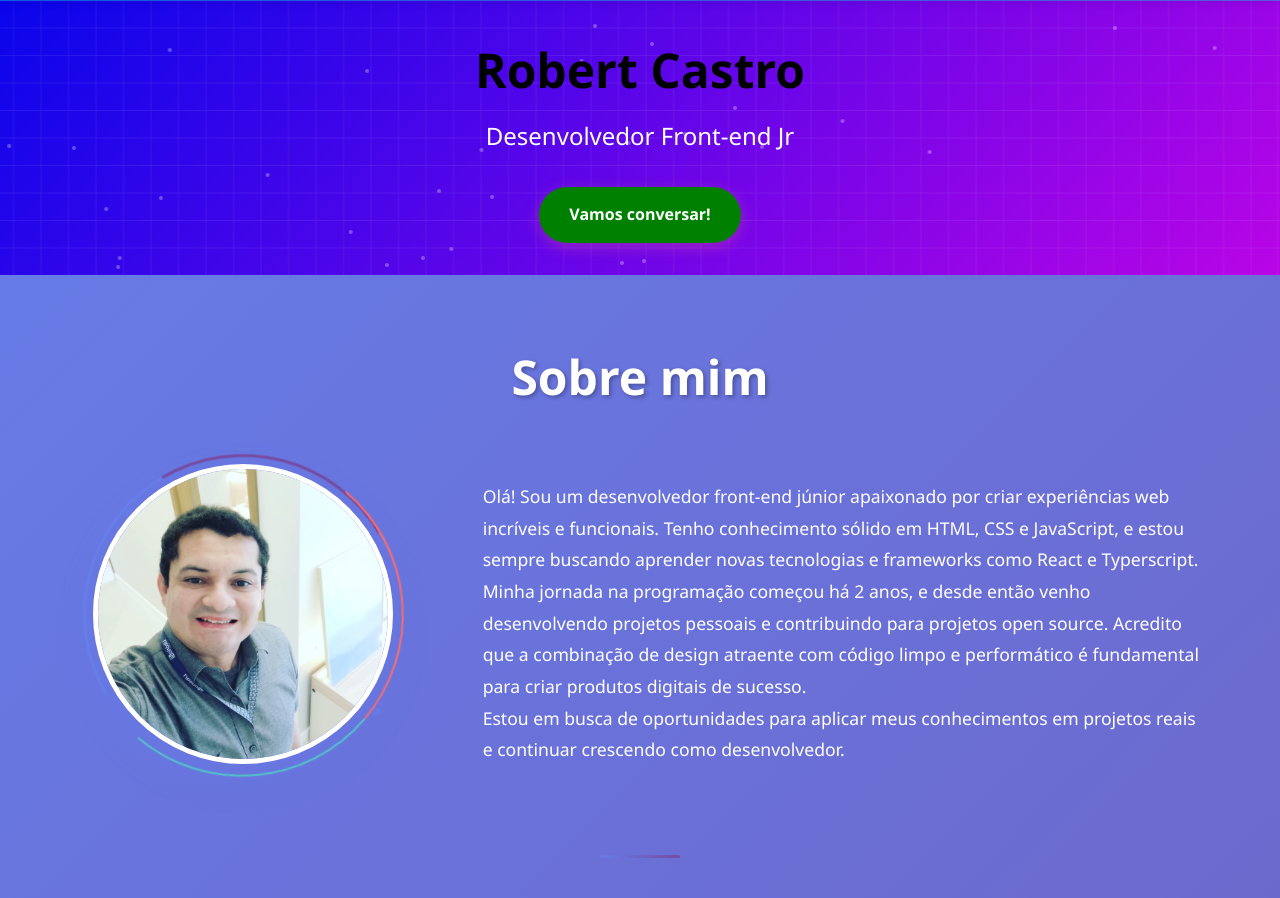
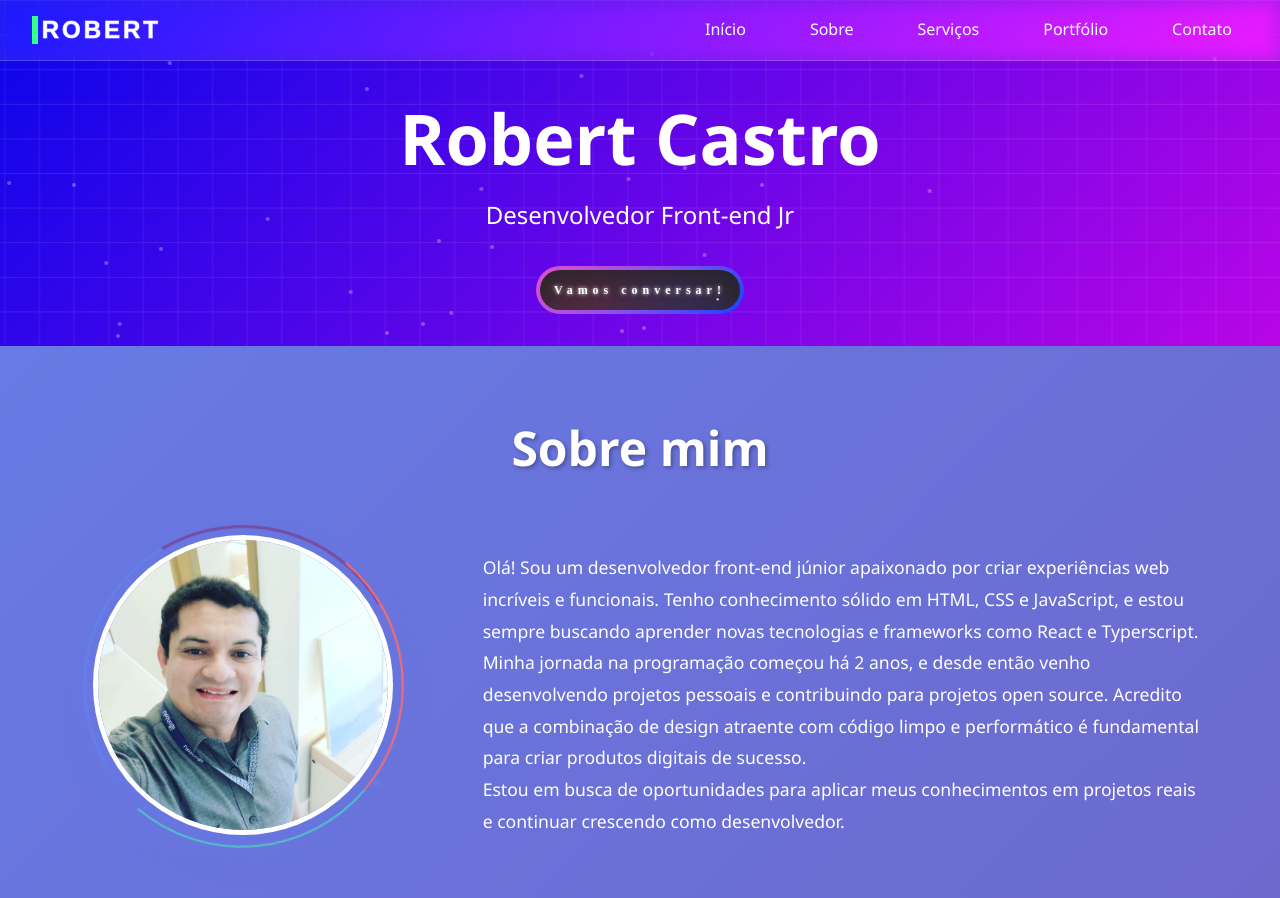
Before and after one commit to RobertCastro86/meu-portfolio-javascript, a plain HTML site: page index.html in a window 1280 px wide. Shown: the top 898 px of the page. Drawn offline with Linux system fonts and the light colour scheme.

Commit message:
add botão/css

```diff
--- /dev/null
+++ b/css/menu.css
@@ -0,0 +1,184 @@
+        .navbar {
+            background: rgba(255, 255, 255, 0.1);
+            -webkit-backdrop-filter: blur(10px) saturate(180%);
+            backdrop-filter: blur(10px) saturate(180%);
+            border-bottom: 1px solid rgba(255, 255, 255, 0.2);
+            padding: 1rem 2rem;
+            position: fixed;
+            width: 100%;
+            top: 0;
+            z-index: 1000;
+            display: flex;
+            justify-content: space-between;
+            align-items: center;
+        }
+
+        .logo {
+            font-size: 1.5rem;
+            font-weight: bold;
+            color: white;
+            text-decoration: none;
+        }
+
+        .hamburger {
+            display: none;
+            flex-direction: column;
+            cursor: pointer;
+            background: none;
+            border: none;
+            padding: 0.5rem;
+            z-index: 1001;
+        }
+
+        .hamburger span {
+            width: 25px;
+            height: 3px;
+            background: white;
+            margin: 3px 0;
+            transition: all 0.3s ease;
+            border-radius: 2px;
+        }
+
+        .hamburger.active span:nth-child(1) {
+            transform: rotate(45deg) translate(6px, 6px);
+        }
+
+        .hamburger.active span:nth-child(2) {
+            opacity: 0;
+        }
+
+        .hamburger.active span:nth-child(3) {
+            transform: rotate(-45deg) translate(6px, -6px);
+        }
+
+        .nav-menu {
+            display: flex;
+            list-style: none;
+            gap: 2rem;
+        }
+
+        .nav-menu li a {
+            color: white;
+            text-decoration: none;
+            font-weight: 500;
+            padding: 0.5rem 1rem;
+            border-radius: 25px;
+            transition: all 0.3s ease;
+            position: relative;
+        }
+
+        .nav-menu li a:hover {
+            background: rgba(255, 255, 255, 0.2);
+            transform: translateY(-2px);
+        }
+
+        .nav-menu li a::before {
+            content: '';
+            position: absolute;
+            bottom: 0;
+            left: 50%;
+            width: 0;
+            height: 2px;
+            background: white;
+            transition: all 0.3s ease;
+            transform: translateX(-50%);
+        }
+
+        .nav-menu li a:hover::before {
+            width: 80%;
+        }
+
+        .content {
+            margin-top: 100px;
+            padding: 2rem;
+            text-align: center;
+        }
+
+        .content h1 {
+            color: white;
+            font-size: 3rem;
+            margin-bottom: 1rem;
+            text-shadow: 2px 2px 4px rgba(0, 0, 0, 0.3);
+        }
+
+        .content p {
+            color: rgba(255, 255, 255, 0.9);
+            font-size: 1.2rem;
+            max-width: 600px;
+            margin: 0 auto;
+            line-height: 1.6;
+        }
+
+        /* Estilos responsivos */
+        @media screen and (max-width: 768px) {
+            .hamburger {
+                display: flex;
+            }
+
+            .nav-menu {
+                position: fixed;
+                left: -100%;
+                top: 0;
+                flex-direction: column;
+                background: rgba(0, 0, 0, 0.95);
+                -webkit-backdrop-filter: blur(10px) saturate(180%);
+                backdrop-filter: blur(10px) saturate(180%);
+                width: 100%;
+                height: 100vh;
+                text-align: center;
+                transition: all 0.3s ease;
+                justify-content: center;
+                align-items: center;
+                gap: 3rem;
+            }
+
+            .nav-menu.active {
+                left: 0;
+            }
+
+            .nav-menu li a {
+                font-size: 1.5rem;
+                padding: 1rem 2rem;
+                display: block;
+                width: 200px;
+                background: rgba(255, 255, 255, 0.1);
+                border: 2px solid rgba(255, 255, 255, 0.2);
+                border-radius: 50px;
+                transition: all 0.3s ease;
+            }
+
+            .nav-menu li a:hover {
+                background: rgba(255, 255, 255, 0.2);
+                border-color: rgba(255, 255, 255, 0.5);
+                transform: scale(1.05);
+            }
+
+            .content h1 {
+                font-size: 2rem;
+            }
+
+            .content p {
+                font-size: 1rem;
+                padding: 0 1rem;
+            }
+        }
+
+        /* Animação de entrada */
+        .nav-menu li {
+            opacity: 0;
+            transform: translateY(20px);
+            animation: fadeInUp 0.5s ease forwards;
+        }
+
+        .nav-menu li:nth-child(1) { animation-delay: 0.1s; }
+        .nav-menu li:nth-child(2) { animation-delay: 0.2s; }
+        .nav-menu li:nth-child(3) { animation-delay: 0.3s; }
+        .nav-menu li:nth-child(4) { animation-delay: 0.4s; }
+        .nav-menu li:nth-child(5) { animation-delay: 0.5s; }
+
+        @keyframes fadeInUp {
+            to {
+                opacity: 1;
+                transform: translateY(0);
+            }
+        }
--- a/css/style.css
+++ b/css/style.css
@@ -52,11 +52,12 @@ header::before {
 }
 
 .header-content h1 {
-    font-size: 3rem;
-    margin-bottom: 0.5rem;
+    font-size: 70px;
+    margin: 50px;
+    margin-bottom: 0.1rem;
     opacity: 0;
     animation: fadeInUp 1s ease forwards;
-    color: #000; /* H1 em preto */
+    color: white; /* H1 em branco */
 }
 
 .header-content .subtitle {
@@ -96,42 +97,6 @@ header::before {
     }
 }
 
-/* Navigation */
-nav {
-    background: rgb(4, 177, 235);
-    -webkit-backdrop-filter: blur(10px) saturate(180%);
-    backdrop-filter: blur(10px) saturate(180%);
-    position: fixed;
-    top: 0;
-    width: 100%;
-    z-index: 1000;
-    padding: 1rem 0;
-    box-shadow: 0 2px 10px rgba(0,0,0,0.1);
-    transform: translateY(-100%);
-    transition: transform 0.3s ease;
-}
-
-nav.visible {
-    transform: translateY(0);
-}
-
-nav ul {
-    list-style: none;
-    display: flex;
-    justify-content: center;
-    gap: 2rem;
-}
-
-nav a {
-    text-decoration: none;
-    color: white;
-    font-weight: 500;
-    transition: color 0.3s ease;
-}
-
-nav a:hover {
-    color: blueviolet;
-}
 
 /* Sections */
 section {
@@ -653,3 +618,228 @@ footer {
         padding: 1.5rem;
     }
 }
+
+/* From Uiverse.io by satyamchaudharydev */
+/* === removing default button style ===*/
+.button {
+  margin: 0;
+  height: auto;
+  background: transparent;
+  padding: 0;
+  border: none;
+  cursor: pointer;
+}
+
+/* button styling */
+.button {
+  --border-right: 6px;
+  --text-stroke-color: rgba(255,255,255,0.6);
+  --animation-color: #37FF8B;
+  --fs-size: 2em;
+  letter-spacing: 3px;
+  text-decoration: none;
+  font-size: var(--fs-size);
+  font-family: "Arial";
+  position: relative;
+  text-transform: uppercase;
+  color: transparent;
+  -webkit-text-stroke: 1px var(--text-stroke-color);
+}
+/* this is the text, when you hover on button */
+.hover-text {
+  position: absolute;
+  box-sizing: border-box;
+  content: attr(data-text);
+  color: var(--animation-color);
+  width: 0%;
+  inset: 0;
+  border-right: var(--border-right) solid var(--animation-color);
+  overflow: hidden;
+  transition: 0.5s;
+  -webkit-text-stroke: 1px var(--animation-color);
+}
+/* hover */
+.button:hover .hover-text {
+  width: 100%;
+  filter: drop-shadow(0 0 23px var(--animation-color));
+}
+
+/* From Uiverse.io by StealthWorm */
+.btn {
+  display: inline-block;
+  justify-content: center;
+  align-items: center;
+  width: 13rem;
+  overflow: hidden;
+  height: 3rem;
+  background-size: 300% 300%;
+  cursor: pointer;
+  backdrop-filter: blur(1rem);
+  -webkit-backdrop-filter: blur(1rem);
+  border-radius: 5rem;
+  transition: 0.5s;
+  animation: gradient_301 5s ease infinite;
+  border: double 4px transparent;
+  background-image: linear-gradient(#212121, #212121),
+    linear-gradient(
+      137.48deg,
+      #ffdb3b 10%,
+      #fe53bb 45%,
+      #8f51ea 67%,
+      #0044ff 87%
+    );
+  background-origin: border-box;
+  background-clip: content-box, border-box;
+}
+
+#container-stars {
+  position: absolute;
+  z-index: -1;
+  width: 100%;
+  height: 100%;
+  overflow: hidden;
+  transition: 0.5s;
+  backdrop-filter: blur(1rem);
+  -webkit-backdrop-filter: blur(1rem);
+  border-radius: 5rem;
+}
+
+strong {
+  z-index: 2;
+  font-family: "Avalors Personal Use";
+  font-size: 12px;
+  letter-spacing: 5px;
+  color: #ffffff;
+  text-shadow: 0 0 4px white;
+}
+
+#glow {
+  position: absolute;
+  display: flex;
+  width: 12rem;
+}
+
+.circle {
+  width: 100%;
+  height: 30px;
+  filter: blur(2rem);
+  animation: pulse_3011 4s infinite;
+  z-index: -1;
+}
+
+.circle:nth-of-type(1) {
+  background: rgba(254, 83, 186, 0.636);
+}
+
+.circle:nth-of-type(2) {
+  background: rgba(142, 81, 234, 0.704);
+}
+
+.btn:hover #container-stars {
+  z-index: 1;
+  background-color: #212121;
+}
+
+.btn:hover {
+  transform: scale(1.1);
+}
+
+.btn:active {
+  border: double 4px #fe53bb;
+  background-origin: border-box;
+  background-clip: content-box, border-box;
+  animation: none;
+}
+
+.btn:active .circle {
+  background: #fe53bb;
+}
+
+#stars {
+  position: relative;
+  background: transparent;
+  width: 200rem;
+  height: 200rem;
+}
+
+#stars::after {
+  content: "";
+  position: absolute;
+  top: -10rem;
+  left: -100rem;
+  width: 100%;
+  height: 100%;
+  animation: animStarRotate 90s linear infinite;
+}
+
+#stars::after {
+  background-image: radial-gradient(#ffffff 1px, transparent 1%);
+  background-size: 50px 50px;
+}
+
+#stars::before {
+  content: "";
+  position: absolute;
+  top: 0;
+  left: -50%;
+  width: 170%;
+  height: 500%;
+  animation: animStar 60s linear infinite;
+}
+
+#stars::before {
+  background-image: radial-gradient(#ffffff 1px, transparent 1%);
+  background-size: 50px 50px;
+  opacity: 0.5;
+}
+
+@keyframes animStar {
+  from {
+    transform: translateY(0);
+  }
+
+  to {
+    transform: translateY(-135rem);
+  }
+}
+
+@keyframes animStarRotate {
+  from {
+    transform: rotate(360deg);
+  }
+
+  to {
+    transform: rotate(0);
+  }
+}
+
+@keyframes gradient_301 {
+  0% {
+    background-position: 0% 50%;
+  }
+
+  50% {
+    background-position: 100% 50%;
+  }
+
+  100% {
+    background-position: 0% 50%;
+  }
+}
+
+@keyframes pulse_3011 {
+  0% {
+    transform: scale(0.75);
+    box-shadow: 0 0 0 0 rgba(0, 0, 0, 0.7);
+  }
+
+  70% {
+    transform: scale(1);
+    box-shadow: 0 0 0 10px rgba(0, 0, 0, 0);
+  }
+
+  100% {
+    transform: scale(0.75);
+    box-shadow: 0 0 0 0 rgba(0, 0, 0, 0);
+  }
+}
--- a/index.html
+++ b/index.html
@@ -10,20 +10,31 @@
     <meta name="author" content="Robert Castro">
     <title>Robert Castro - Desenvolvedor Front-end Jr</title>
     <link rel="stylesheet" href="./css/style.css">
+    <link rel="stylesheet" href="./css/menu.css">
     <link rel="shortcut icon" href="./img/favicon.ico" type="image/x-icon">
 </head>
 <body>
     <!-- Navigation -->
-    <nav id="navbar">
-        <div class="container">
-            <ul>
-                <li><a href="#home">Início</a></li>
-                <li><a href="#about">Sobre</a></li>
-                <li><a href="#skills">Habilidades</a></li>
-                <li><a href="#projects">Projetos</a></li>
-                <li><a href="#contact">Contato</a></li>
-            </ul>
-        </div>
+    <nav class="navbar">
+        <!-- From Uiverse.io by satyamchaudharydev -->
+        <button class="button logo" data-text="Awesome">
+            <span class="actual-text">&nbsp;robert&nbsp;</span>
+            <span aria-hidden="true" class="hover-text">&nbsp;robert&nbsp;</span>
+        </button>
+
+        <button title="menu" class="hamburger" id="hamburger">
+            <span></span>
+            <span></span>
+            <span></span>
+        </button>
+
+        <ul class="nav-menu" id="nav-menu">
+            <li><a href="#home">Início</a></li>
+            <li><a href="#about">Sobre</a></li>
+            <li><a href="#skills">Serviços</a></li>
+            <li><a href="#projects">Portfólio</a></li>
+            <li><a href="#contact">Contato</a></li>
+        </ul>
     </nav>
 
     <!-- Header/Hero Section -->
@@ -32,7 +43,20 @@
             <div class="header-content">
                 <h1>Robert Castro</h1>
                 <p class="subtitle">Desenvolvedor Front-end Jr</p>
-                <a href="#contact" class="cta-button">Vamos conversar!</a>
+
+                <!-- From Uiverse.io by StealthWorm -->
+    <button type="button" class="btn">
+        <strong>Vamos conversar!</strong>
+    <div id="container-stars">
+       <div id="stars"></div>
+    </div>
+
+     <div id="glow">
+       <div class="circle"></div>
+       <div class="circle"></div>
+     </div>
+    </button>
+
             </div>
         </div>
     </header>
@@ -277,7 +301,7 @@
             <p>&copy; 2025 Robert Castro - Desenvolvedor Front-end Jr. Todos os direitos reservados.</p>
         </div>
     </footer>
-
+    <script src="./js/menu.js"></script>
     <script src="js/script.js"></script>
 </body>
 </html>
```
Also changed, not shown: js/menu.js (added, +23 -0 lines).
